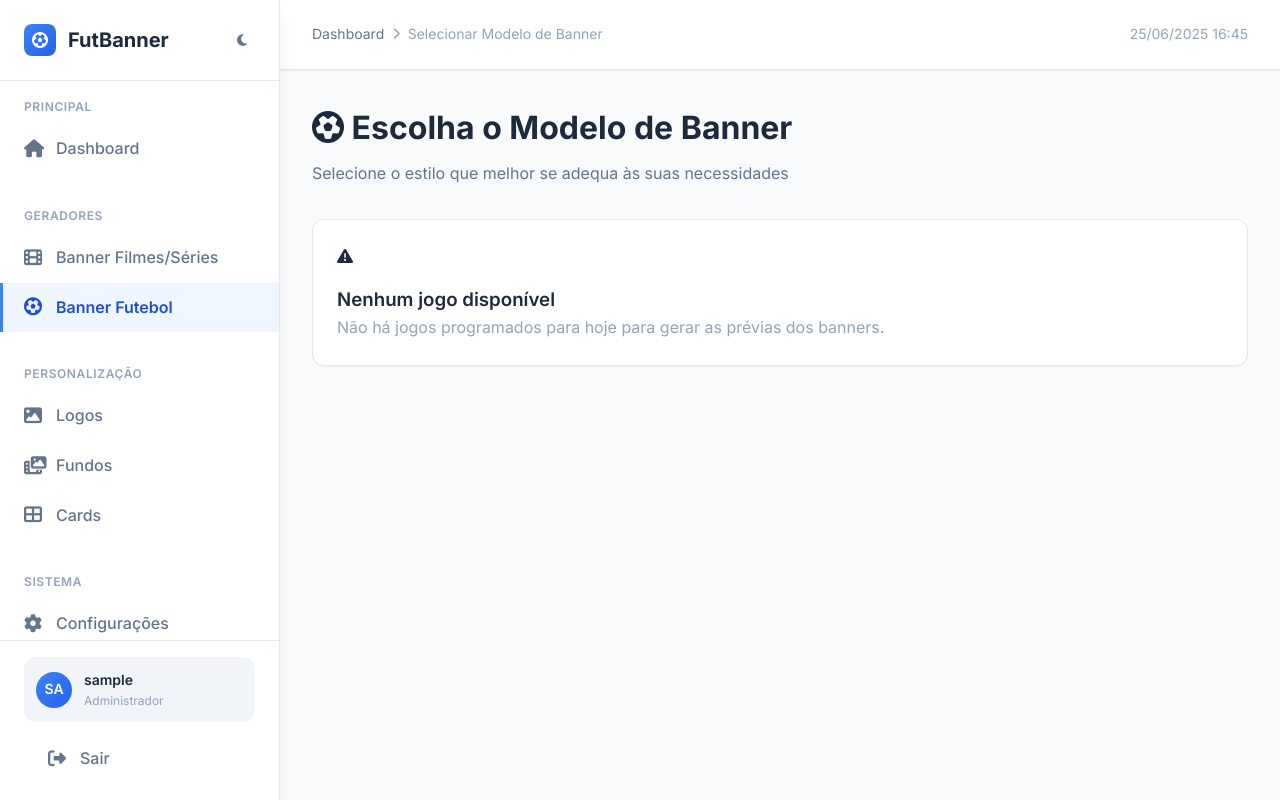
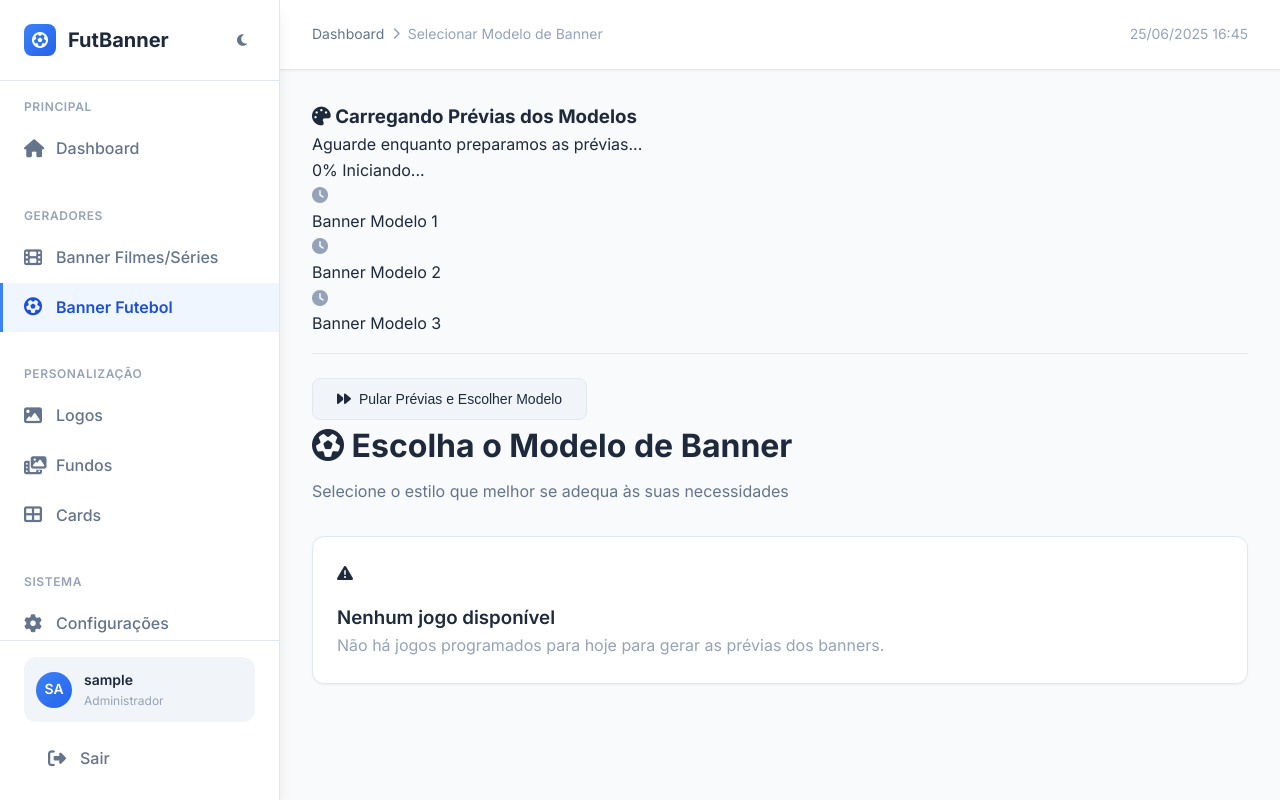
Before and after one commit to juninho877/teste, a PHP site: page /admin/futbanner.php in a window 1280 px wide. Run offline with PHP 8.4, Linux system fonts and the light colour scheme; the visitor is signed in with stand-in values (Sample User, id 1); data that the repository does not hold is empty.

Commit message:
Adicionar Modal de Progresso na Seleção de Modelos

```diff
--- a/admin/futbanner.php
+++ b/admin/futbanner.php
@@ -1040,6 +1040,54 @@ window.abortAllOperations = abortAllOperations;
     // Tela de seleção de modelo
 ?>
 
+<!-- Modal de Progresso para Seleção de Modelos -->
+<div id="modelsProgressModal" class="progress-modal">
+    <div class="progress-modal-content">
+        <div class="progress-header">
+            <h3 class="progress-title">
+                <i class="fas fa-palette"></i>
+                Carregando Prévias dos Modelos
+            </h3>
+            <p class="progress-subtitle">Aguarde enquanto preparamos as prévias...</p>
+        </div>
+
+        <div class="progress-body">
+            <div class="progress-bar-container">
+                <div class="progress-bar">
+                    <div id="modelsProgressBarFill" class="progress-bar-fill"></div>
+                </div>
+                <div class="progress-text">
+                    <span id="modelsProgressPercent">0%</span>
+                    <span id="modelsProgressStatus">Iniciando...</span>
+                </div>
+            </div>
+
+            <div class="banners-status">
+                <?php for ($i = 1; $i <= 3; $i++): ?>
+                    <div id="model-status-item-<?php echo $i; ?>" class="banner-status-item">
+                        <div class="status-icon">
+                            <i class="fas fa-clock text-muted"></i>
+                        </div>
+                        <span class="status-text">Banner Modelo <?php echo $i; ?></span>
+                        <div class="status-indicator">
+                            <div class="status-spinner" style="display: none;">
+                                <i class="fas fa-spinner fa-spin"></i>
+                            </div>
+                        </div>
+                    </div>
+                <?php endfor; ?>
+            </div>
+
+            <div class="modal-actions mt-4">
+                <button id="skipPreviewsBtn" class="btn btn-secondary w-full">
+                    <i class="fas fa-forward"></i>
+                    Pular Prévias e Escolher Modelo
+                </button>
+            </div>
+        </div>
+    </div>
+</div>
+
 <div class="page-header">
     <h1 class="page-title">
         <i class="fas fa-futbol text-primary-500 mr-3"></i>
@@ -1332,6 +1380,17 @@ window.abortAllOperations = abortAllOperations;
         background: var(--bg-secondary);
     }
 
+    /* Ações do Modal */
+    .modal-actions {
+        border-top: 1px solid var(--border-color);
+        padding-top: 1.5rem;
+        margin-top: 1.5rem;
+    }
+
+    .mt-4 {
+        margin-top: 1rem;
+    }
+
     /* Animações especiais */
     @keyframes modelCardSlideIn {
         from {
@@ -1389,6 +1448,70 @@ let modelLoadingAborted = false;
 let activeModelTimeouts = [];
 let activeModelImages = [];
 
+function showModelsProgressModal() {
+    const modal = document.getElementById('modelsProgressModal');
+    modal.classList.add('active');
+}
+
+function hideModelsProgressModal() {
+    const modal = document.getElementById('modelsProgressModal');
+    modal.classList.remove('active');
+}
+
+function updateModelsProgress() {
+    const percent = Math.round((modelsLoaded / totalModels) * 100);
+    const progressBar = document.getElementById('modelsProgressBarFill');
+    const progressPercent = document.getElementById('modelsProgressPercent');
+    const progressStatus = document.getElementById('modelsProgressStatus');
+
+    progressBar.style.width = percent + '%';
+    progressPercent.textContent = percent + '%';
+
+    if (modelsLoaded === totalModels) {
+        progressStatus.textContent = 'Prévias carregadas!';
+        setTimeout(() => {
+            hideModelsProgressModal();
+        }, 1500);
+    } else {
+        progressStatus.textContent = `${modelsLoaded}/${totalModels} prévias carregadas`;
+    }
+}
+
+function updateModelStatus(modelNumber, status) {
+    const statusItem = document.getElementById(`model-status-item-${modelNumber}`);
+    const statusIcon = statusItem.querySelector('.status-icon i');
+    const statusSpinner = statusItem.querySelector('.status-spinner');
+    const cardStatus = document.getElementById(`model-status-${modelNumber}`);
+
+    // Remove todas as classes de status
+    statusItem.classList.remove('loading', 'success', 'error');
+    cardStatus.className = 'model-status';
+
+    switch (status) {
+        case 'loading':
+            statusItem.classList.add('loading');
+            cardStatus.classList.add('status-loading');
+            statusIcon.className = 'fas fa-clock text-primary-500';
+            if (statusSpinner) statusSpinner.style.display = 'block';
+            cardStatus.innerHTML = '<div class="status-loading"><i class="fas fa-spinner fa-spin text-primary-500"></i></div>';
+            break;
+        case 'success':
+            statusItem.classList.add('success');
+            cardStatus.classList.add('status-success');
+            statusIcon.className = 'fas fa-check-circle text-success-500';
+            if (statusSpinner) statusSpinner.style.display = 'none';
+            cardStatus.innerHTML = '<div class="status-success"><i class="fas fa-check-circle text-success-500"></i></div>';
+            break;
+        case 'error':
+            statusItem.classList.add('error');
+            cardStatus.classList.add('status-error');
+            statusIcon.className = 'fas fa-times-circle text-danger-500';
+            if (statusSpinner) statusSpinner.style.display = 'none';
+            cardStatus.innerHTML = '<div class="status-error"><i class="fas fa-times-circle text-danger-500"></i></div>';
+            break;
+    }
+}
+
 function abortModelLoading() {
     modelLoadingAborted = true;
     console.log('🛑 Abortando carregamento de prévias dos modelos...');
@@ -1409,6 +1532,9 @@ function abortModelLoading() {
     });
     activeModelImages = [];
 
+    // Fechar modal
+    hideModelsProgressModal();
+
     console.log('✅ Carregamento de prévias abortado');
 }
 
@@ -1418,7 +1544,6 @@ function loadModel(modelNumber) {
     const img = document.getElementById(`model-img-${modelNumber}`);
     const loading = document.getElementById(`model-loading-${modelNumber}`);
     const error = document.getElementById(`model-error-${modelNumber}`);
-    const status = document.getElementById(`model-status-${modelNumber}`);
 
     if (!img || !loading || !error) return;
 
@@ -1426,7 +1551,7 @@ function loadModel(modelNumber) {
     activeModelImages.push(img);
 
     // Atualizar status
-    status.innerHTML = '<div class="status-loading"><i class="fas fa-spinner fa-spin text-primary-500"></i></div>';
+    updateModelStatus(modelNumber, 'loading');
 
     // Reset estado
     img.style.display = 'none';
@@ -1446,6 +1571,9 @@ function loadModel(modelNumber) {
         if (modelLoadingAborted) return;
         console.log(`⏰ Timeout para modelo ${modelNumber} após 60 segundos`);
         showModelError(modelNumber, 'Timeout ao carregar prévia');
+        updateModelStatus(modelNumber, 'error');
+        modelsLoaded++;
+        updateModelsProgress();
     }, 60000); // 60 segundos
 
     // Adicionar à lista de timeouts ativos
@@ -1467,19 +1595,20 @@ function loadModel(modelNumber) {
         if (this.naturalWidth === 0 || this.naturalHeight === 0) {
             console.log(`❌ Modelo ${modelNumber} carregou mas tem dimensões inválidas`);
             showModelError(modelNumber, 'Prévia inválida');
+            updateModelStatus(modelNumber, 'error');
         } else {
             // Mostrar imagem
             this.style.display = 'block';
             loading.style.display = 'none';
             error.style.display = 'none';
-            status.innerHTML = '<div class="status-success"><i class="fas fa-check-circle text-success-500"></i></div>';
+            updateModelStatus(modelNumber, 'success');
 
             // Reset retry count
             modelRetryCount[modelNumber] = 0;
         }
 
         modelsLoaded++;
-        checkAllModelsLoaded();
+        updateModelsProgress();
     };
 
     img.onerror = function() {
@@ -1494,6 +1623,9 @@ function loadModel(modelNumber) {
 
         console.log(`❌ Erro ao carregar modelo ${modelNumber}`);
         showModelError(modelNumber, 'Erro ao carregar prévia');
+        updateModelStatus(modelNumber, 'error');
+        modelsLoaded++;
+        updateModelsProgress();
     };
 
     // Iniciar carregamento
@@ -1504,7 +1636,6 @@ function showModelError(modelNumber, message) {
     const img = document.getElementById(`model-img-${modelNumber}`);
     const loading = document.getElementById(`model-loading-${modelNumber}`);
     const error = document.getElementById(`model-error-${modelNumber}`);
-    const status = document.getElementById(`model-status-${modelNumber}`);
 
     if (img) img.style.display = 'none';
     if (loading) loading.style.display = 'none';
@@ -1515,12 +1646,6 @@ function showModelError(modelNumber, message) {
             errorText.textContent = `${message} (Tentativa ${modelRetryCount[modelNumber] || 0}/${maxModelRetries})`;
         }
     }
-    if (status) {
-        status.innerHTML = '<div class="status-error"><i class="fas fa-times-circle text-danger-500"></i></div>';
-    }
-
-    modelsLoaded++;
-    checkAllModelsLoaded();
 }
 
 function retryModel(modelNumber) {
@@ -1528,6 +1653,7 @@ function retryModel(modelNumber) {
 
     if (modelRetryCount[modelNumber] > maxModelRetries) {
         showModelError(modelNumber, 'Máximo de tentativas excedido');
+        updateModelStatus(modelNumber, 'error');
         return;
     }
 
@@ -1540,13 +1666,6 @@ function retryModel(modelNumber) {
             loadModel(modelNumber);
         }
     }, 1000);
-}
-
-function checkAllModelsLoaded() {
-    if (modelsLoaded >= totalModels) {
-        console.log('✅ Todos os modelos processados');
-        enableFreeNavigation();
-    }
 }
 
 function enableFreeNavigation() {
@@ -1613,6 +1732,16 @@ document.addEventListener('DOMContentLoaded', function() {
         modelLoadingAborted = false;
         modelsLoaded = 0;
 
+        // Mostrar modal de progresso
+        showModelsProgressModal();
+
+        // Configurar botão de pular prévias
+        const skipBtn = document.getElementById('skipPreviewsBtn');
+        skipBtn.addEventListener('click', function() {
+            console.log('⏭️ Usuário optou por pular as prévias');
+            abortModelLoading();
+        });
+
         // Carregar modelos com delay mínimo
         for (let i = 1; i <= totalModels; i++) {
             const delay = (i - 1) * 500; // 500ms entre cada modelo
```
